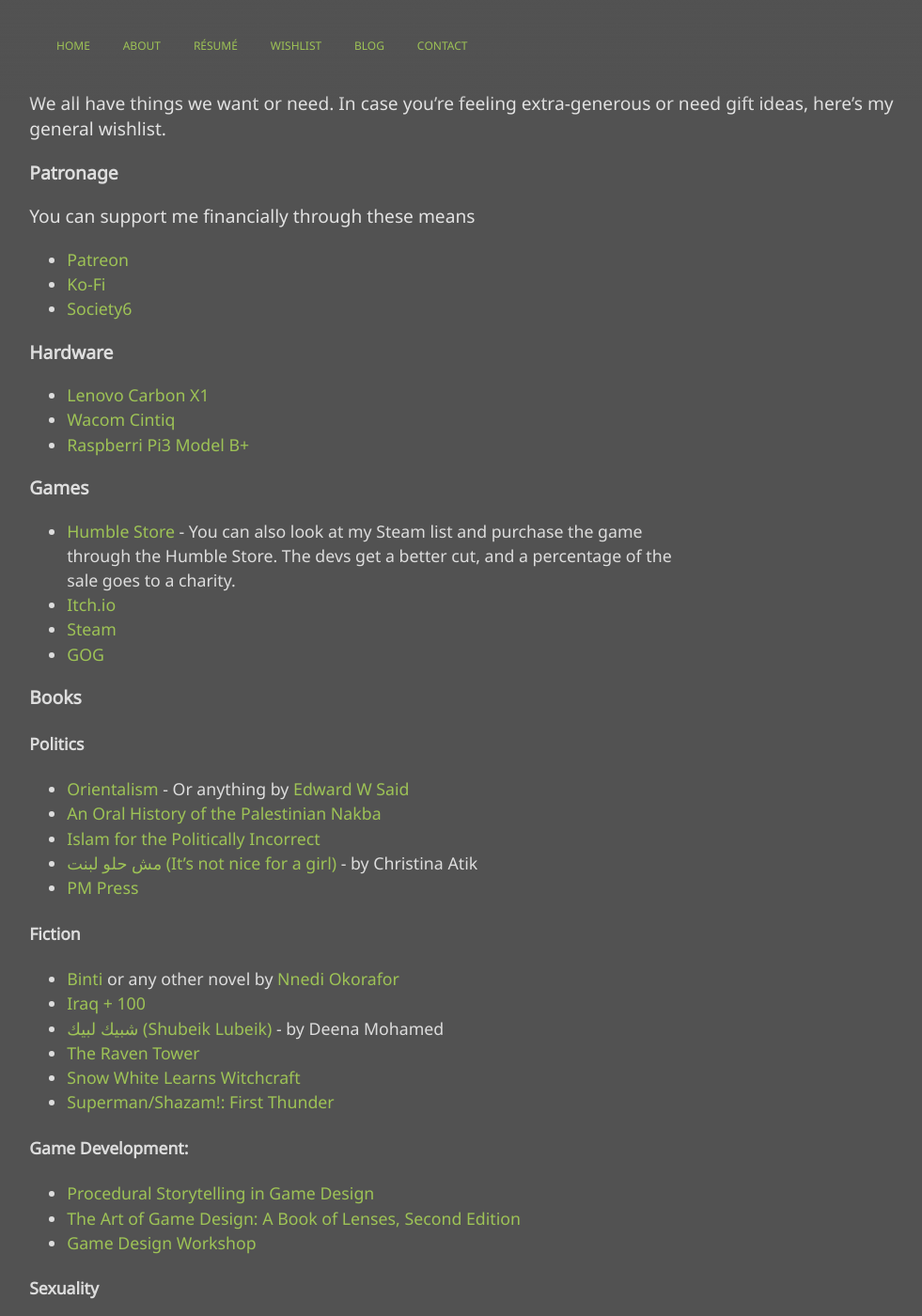
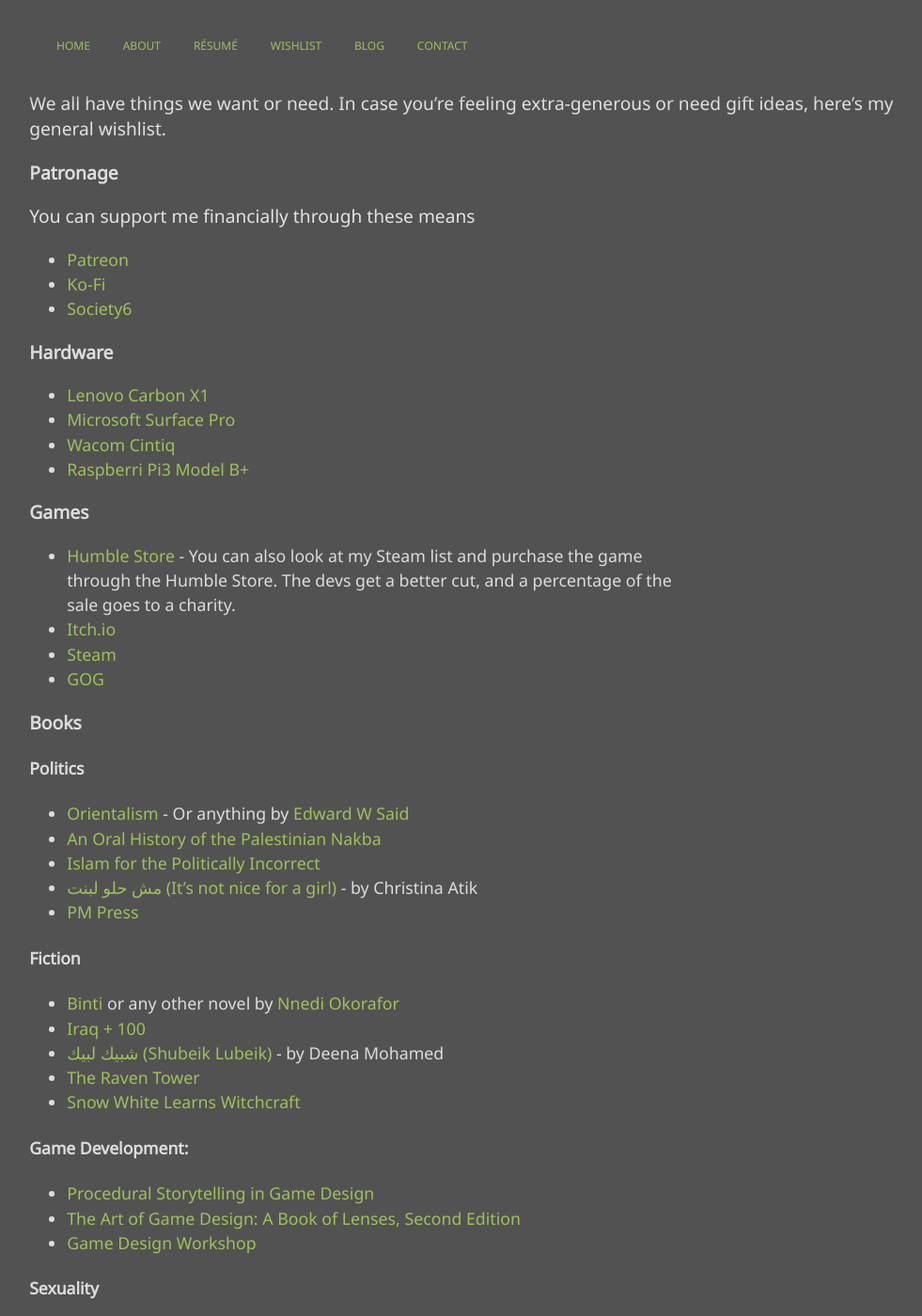
Before and after one commit to mstfacmly/mstfacmly.github.io, a Jekyll site: the page built from wishlist.md, in a window 1280 px wide and 1400 px high. Shown: the whole window at 94% size, without its empty margins (148-1129 px from the left). Built offline with Jekyll 4.4.1, drawn with Linux system fonts in a browser that asks for light colours; nearby versions of some CDN libraries; a script that is not in the unit is left out; some of the changed lines change nothing that is shown.

Commit message:
update wishlist

```diff
--- a/wishlist.md
+++ b/wishlist.md
@@ -13,11 +13,9 @@
 
 ### Hardware
 * [Lenovo Carbon X1](https://www.lenovo.com/ca/en/laptops/thinkpad/thinkpad-x/ThinkPad-X1-Carbon-6th-Gen/p/22TP2TXX16G)
+* [Microsoft Surface Pro](https://www.microsoft.com/en-ca/p/surface-pro-6)
 * [Wacom Cintiq](https://wacom.com/en-us/products/pen-displays/wacom-cintiq-pro-24)
 * [Raspberri Pi3 Model B+](https://www.raspberrypi.org/products/raspberry-pi-3-model-b-plus)
-{% comment %}
-* [Microsoft Surface Pro](https://www.microsoft.com/en-ca/p/surface-pro-6)
-{% endcomment %}
 
 ### Games
 * [Humble Store](https://www.humblebundle.com/store/wishlist/39099216) - You can also look at my Steam list and purchase the game through the Humble Store. The devs get a better cut, and a percentage of the sale goes to a charity.
@@ -40,7 +38,6 @@
 * [شبيك لبيك (Shubeik Lubeik)](https://maamoulpress.com/Shubeik-Lubeik-By-Deena-Mohamed) - by Deena Mohamed
 * [The Raven Tower](https://www.kobo.com/ca/en/ebook/the-raven-tower)
 * [Snow White Learns Witchcraft](https://www.kobo.com/ca/en/ebook/snow-white-learns-witchcraft-stories-and-poems)
-* [Superman/Shazam!: First Thunder](https://www.dccomics.com/graphic-novels/supermanshazam-first-thunder-2005/supermanshazam-first-thunder)
 
 #### Game Development:
 * [Procedural Storytelling in Game Design](https://www.crcpress.com/Procedural-Storytelling-in-Game-Design/Short-Adams/p/book/9781138595309)
```
